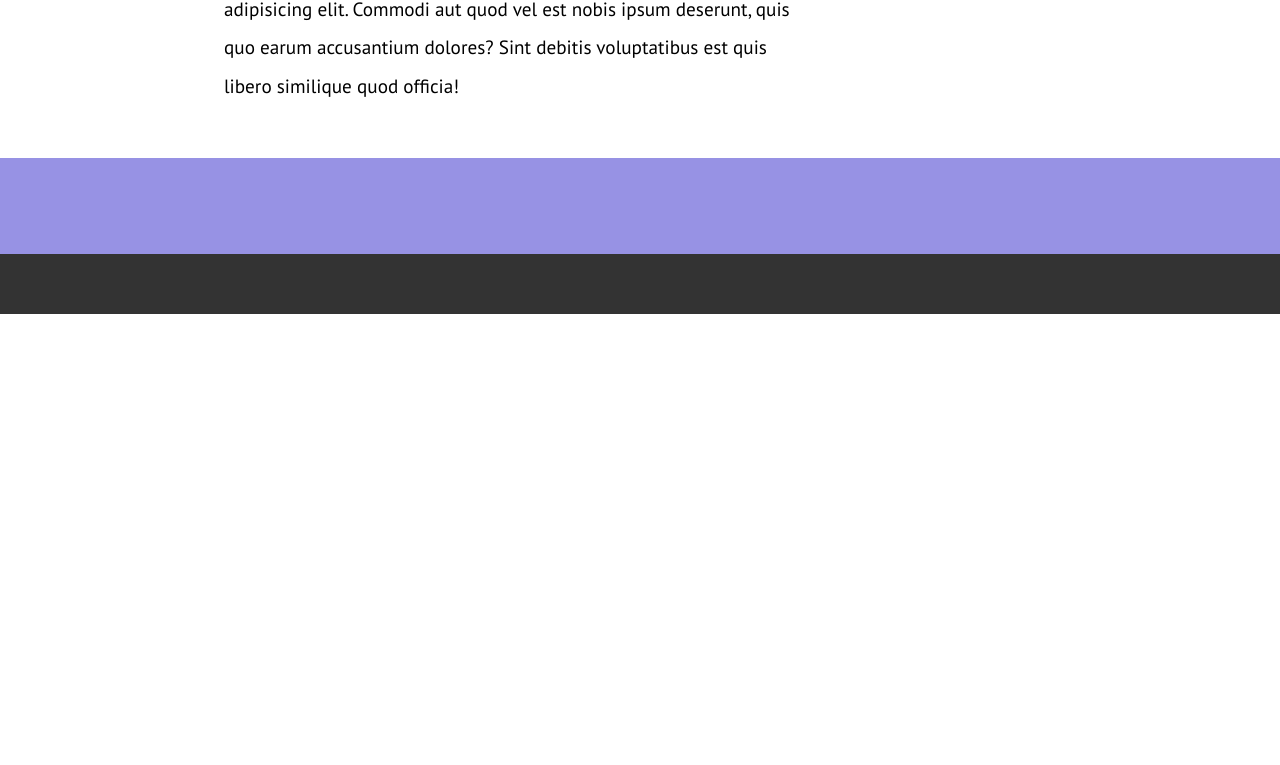
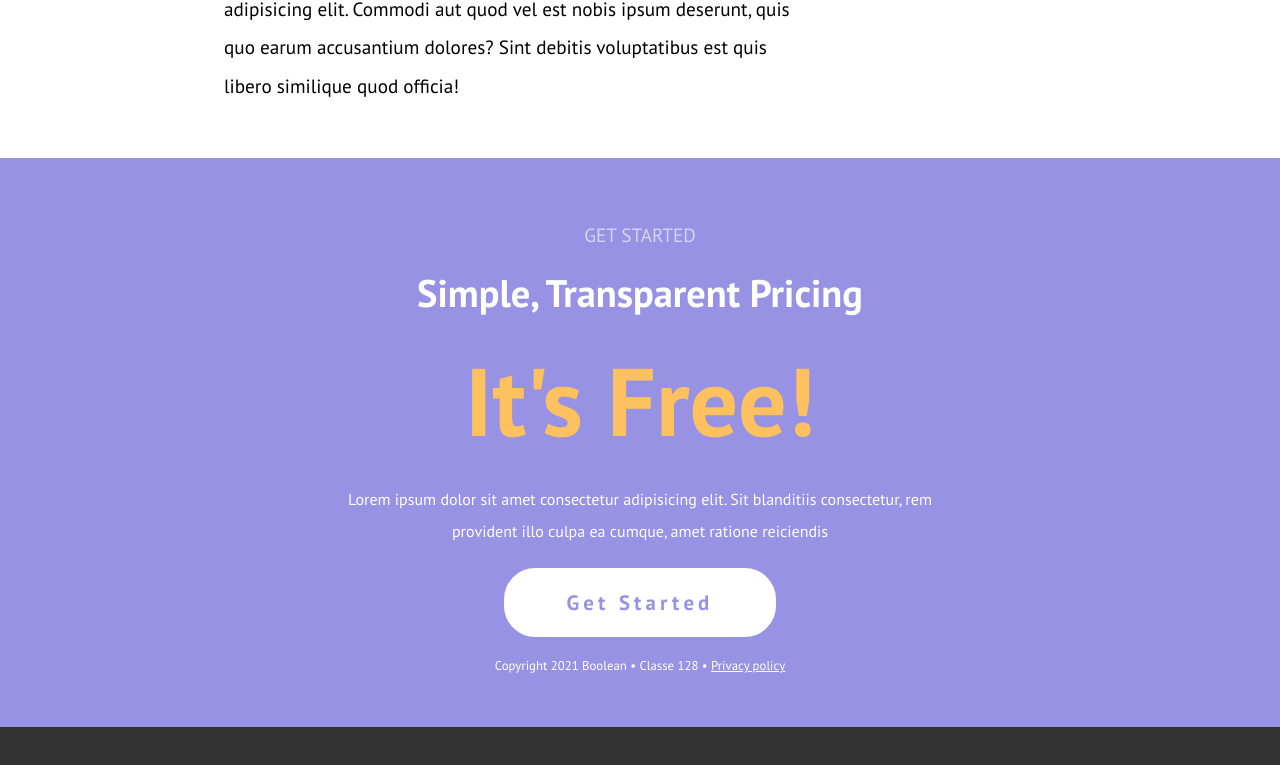
Before and after one commit to SamGrass/htmlcss-responsive-layout, a plain HTML site: page index.html in a window 1280 px wide. Shown: the part 4331-5096 px from the top of the page. Before the commit the page ends 4645 px from the top, so only its background shows below. Drawn offline with Linux system fonts and the light colour scheme.

Commit message:
add content in "get started" section + response for all display

```diff
--- a/css/style.css
+++ b/css/style.css
@@ -41,6 +41,9 @@
     padding-right: 1rem;
 }
 
+h2 {
+    font-size: 6rem;
+}
 h3 {
     font-size: 4rem;
 }
@@ -51,6 +54,10 @@ h4 {
 
 h5 {
     font-size: 1.5rem;
+}
+
+h6 {
+    font-size: 1.2rem;
 }
 
 p {
@@ -288,8 +295,31 @@ main > section {
 #get-started {
     padding: 4rem 0 2rem;
     margin-bottom: 0;
+    color: #fff;
 }
 
+#get-started h6 {
+    color: #d5d4f4;
+    font-weight: 300;
+}
+
+#get-started h2 {
+    color: #fdc15f;
+}
+
+#get-started .btn {
+    color: #9792e4;
+    font-size: 1.3rem;
+    padding: 1em 3em;
+    border-radius: 1.5em;
+    letter-spacing: 0.2em;
+}
+#get-started .bottom-txt {
+    font-size: 0.8rem;
+}
+#get-started .bottom-txt a {
+    color: #fff;
+}
 /* regole footer */
 footer {
     background-color: #333333;
@@ -381,6 +411,10 @@ footer {
         right: 0;
     }
 
+    /* regole get started */
+    #get-started .container {
+        max-width: 600px;
+    }
 }
 
 
--- a/index.html
+++ b/index.html
@@ -331,7 +331,23 @@
         <section id="get-started" class="lilac-bg">
 
             <div class="container">
-                <div class="txt-center"></div>
+                <div class="txt-center margin-bt-1_3">
+
+                    <h6>GET STARTED</h6>
+
+                    <h4>Simple, Transparent Pricing</h4>
+
+                    <h2>It's Free!</h2>
+
+                    <p>Lorem ipsum dolor sit amet consectetur adipisicing elit. Sit blanditiis consectetur, rem provident illo culpa ea cumque, amet ratione reiciendis </p>
+
+                    <a class="btn txt-bg-white" href="#">Get Started</a>
+
+                    <div class="bottom-txt">
+                        Copyright 2021 Boolean &#x2022; Classe 128 &#x2022; <a href="#">Privacy policy</a>
+                    </div>
+
+                </div>
             </div>
 
         </section>
```
